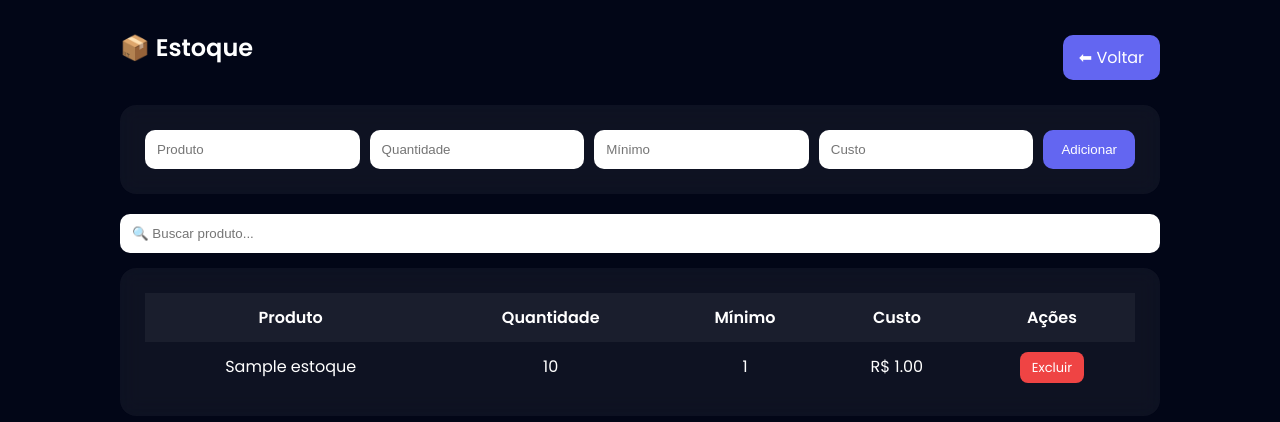
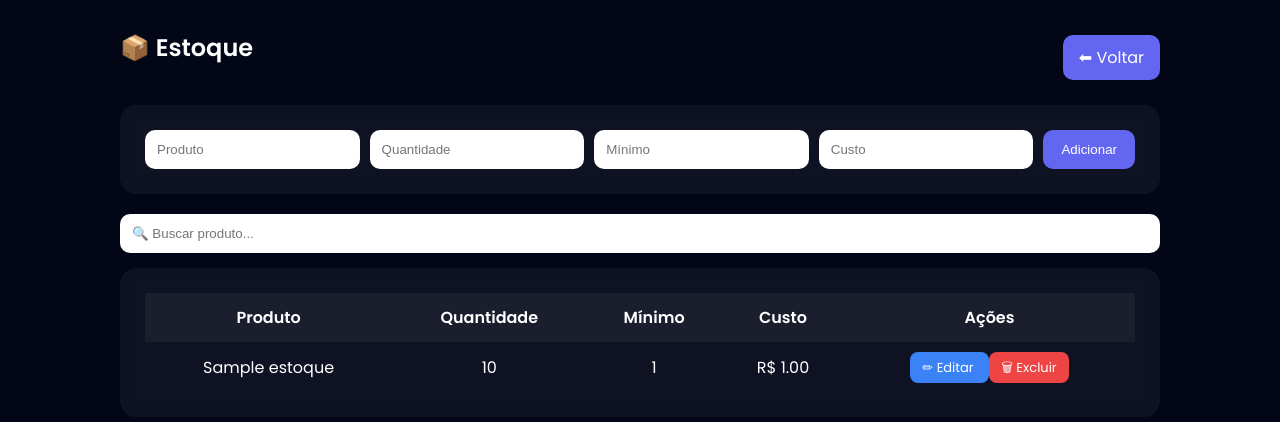
Before and after one commit to luiz2938310-pixel/marinalaiabeautyclinic.com.br, a Flask app: page /admin/estoque in a window 1280 px wide. Shown: the top 422 px of the page. Run offline with Flask 3, Linux system fonts and the light colour scheme; a user stored in the database is signed in; tables that the repository leaves empty hold one stand-in row (values such as "Sample post").

Commit message:
estoque.html

```diff
--- a/agenda_marina_pro/templates/estoque.html
+++ b/agenda_marina_pro/templates/estoque.html
@@ -198,17 +198,28 @@ tr:hover{
             {% for p in produtos %}
             <tr>
                 <td>{{ p.nome }}</td>
+
                 <td>
                     {{ p.quantidade }}
                     {% if p.quantidade <= p.minimo %}
-                    <span class="baixo">⚠ Baixo</span>
+                        <span class="baixo">⚠ Baixo</span>
                     {% endif %}
                 </td>
+
                 <td>{{ p.minimo }}</td>
+
                 <td>R$ {{ "%.2f"|format(p.custo) }}</td>
+
                 <td>
-                    <a href="{{ url_for('editar_estoque', id=p.id) }}">
-                    <a href="/admin/estoque/excluir/{{ p.id }}" class="btn btn-del" onclick="return confirm('Excluir produto?')">Excluir</a>
+                    <a href="{{ url_for('editar_estoque', id=p.id) }}" class="btn btn-edit">
+                        ✏ Editar
+                    </a>
+
+                    <a href="{{ url_for('excluir_estoque', id=p.id) }}"
+                       class="btn btn-del"
+                       onclick="return confirm('Excluir produto?')">
+                        🗑 Excluir
+                    </a>
                 </td>
             </tr>
             {% endfor %}
```
